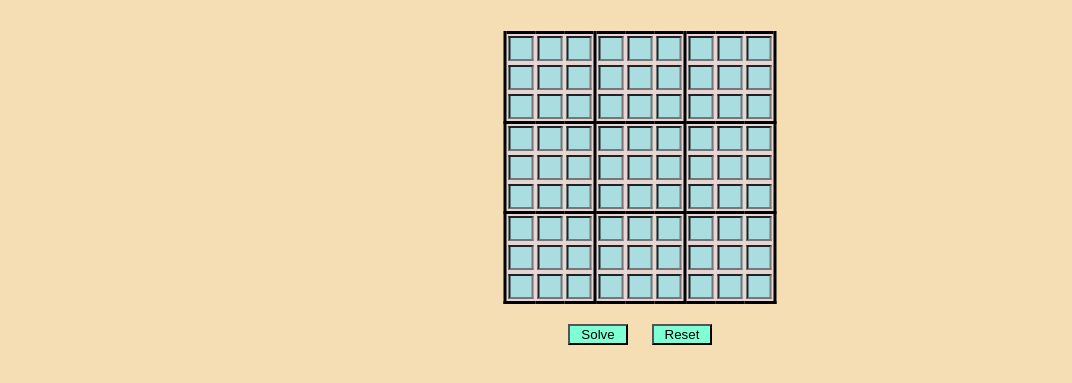
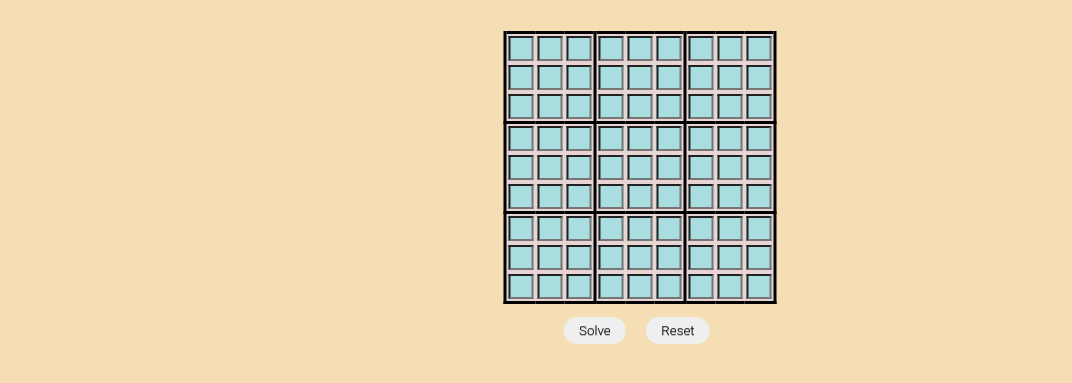
Before and after one commit to khaled5321/sudoku_solver, a plain HTML site: page index.html in a window 1280 px wide. Shown: the part 101-484 px from the top of the page, without its empty margins (0-1072 px from the left). Drawn offline with Linux system fonts and the light colour scheme.

Commit message:
changed button style

```diff
--- a/index.html
+++ b/index.html
@@ -128,7 +128,7 @@
         </tr>
       </table>
       <div style="position:absolute; left:50%; transform:translate(-50%);">
-      <button id="solve" class="button" title="solve">Solve</button>
+      <button id="solve" class="button" title="solve" style="margin-right:16px;">Solve</button>
       <button id="reset" class="button" title="reset">Reset</button>
       </div>
 
--- a/style.css
+++ b/style.css
@@ -32,9 +32,29 @@ td:first-child {
   tr:nth-child(3n) td {
     border-bottom:solid ;
   }
-
+/* this button style from https://fdossena.com/?p=html5cool/buttons/i.frag*/
 .button{
-    width:60px;
-    margin: 20px 10px auto 10px;
-    background-color: aquamarine;
+display:inline-block;
+transform: translate(-5%);
+padding:0.3em 1em;
+margin-top: 1em;
+border:0.16em solid rgba(255,255,255,0);
+border-radius:2em;
+box-sizing: border-box;
+text-decoration:none;
+font-family:'Roboto',sans-serif;
+font-weight:300;
+color:#000000;
+text-shadow: 0 0.04em 0.04em rgba(0,0,0,0.35);
+text-align:center;
+transition: all 0.2s;
 }
+.button:hover{
+border-color: rgb(255, 0, 0);
+}
+@media all and (max-width:30em){
+    .button{
+    display:block;
+    margin:0.2em auto;
+    }
+    }
```
